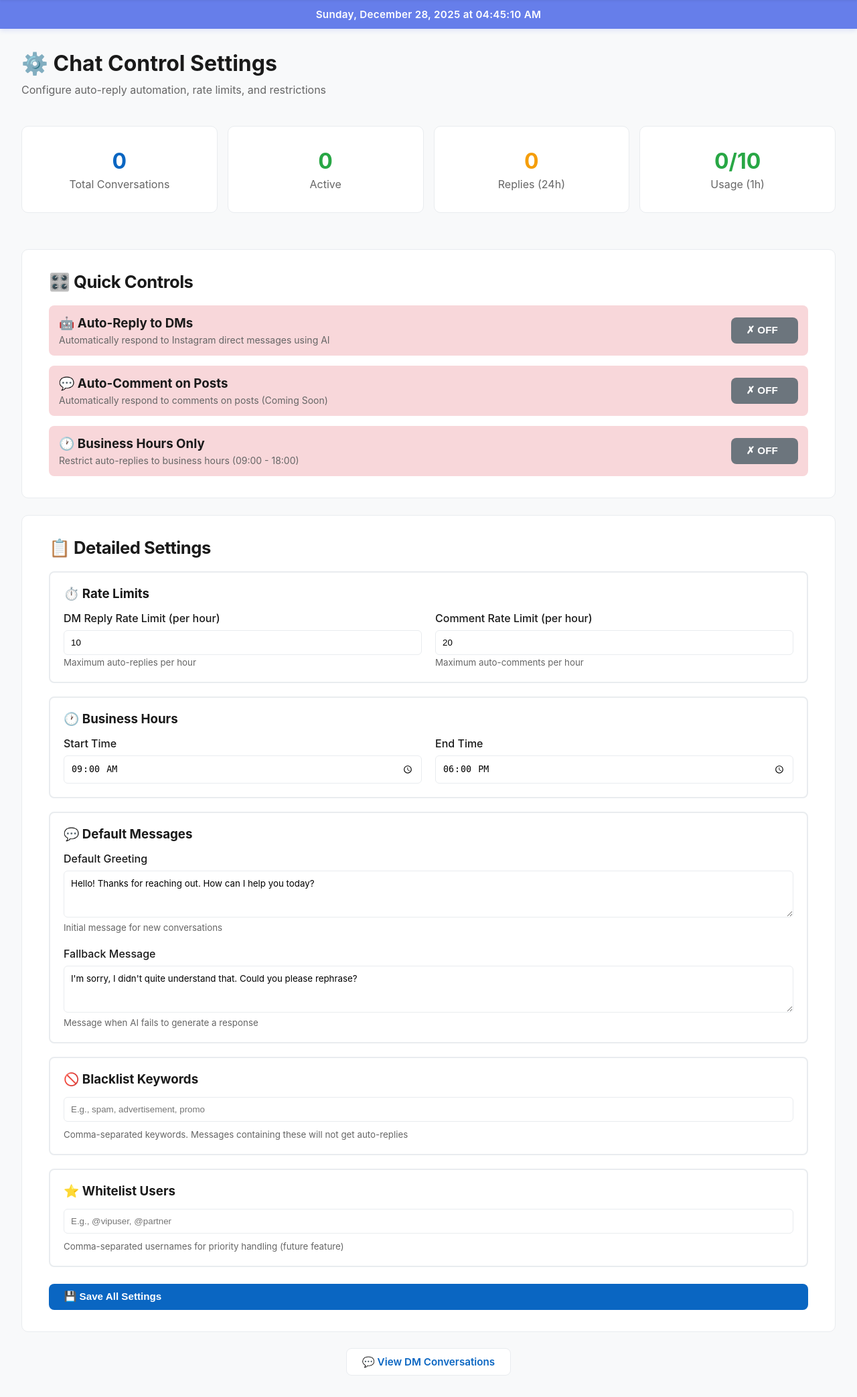
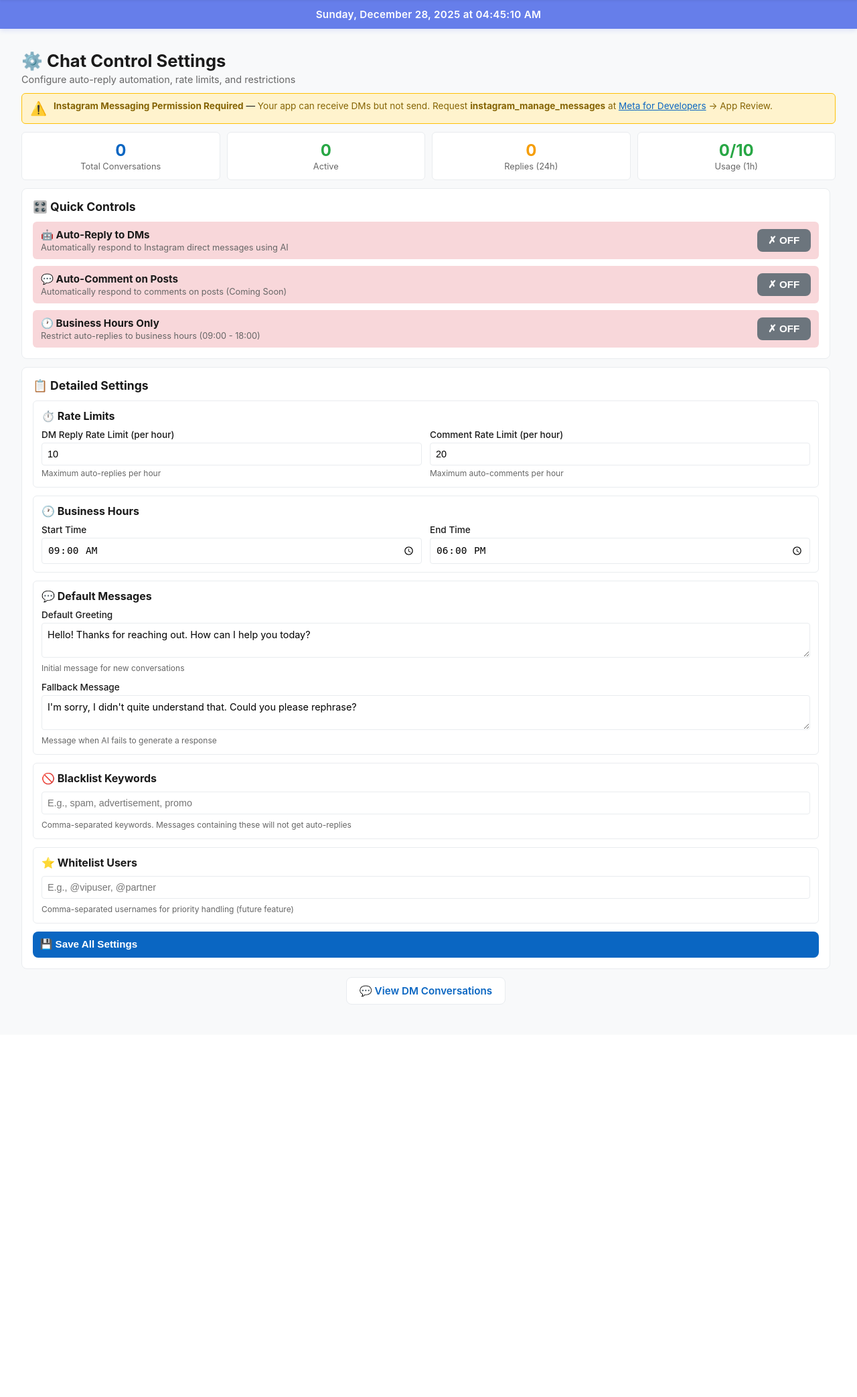
Before and after one commit to Jayesh-P006/1st-Deployement, a Flask app: page /settings/ in a window 1280 px wide; the page is wider, and only the part inside the window is pictured. Shown: the part 92-2178 px from the top of that part at 67% size. After the commit the page ends 1592 px from the top of that part, so only its background shows below. Run offline with Flask 3, Linux system fonts and the light colour scheme; the visitor is signed in with stand-in values (Sample User, id 1); data comes from the database, SQL or seed files in the repository; data that the repository does not hold is empty.

Commit message:
minnor frontend changes

```diff
--- a/app/static/css/style.css
+++ b/app/static/css/style.css
@@ -153,6 +153,12 @@ body {font-family: -apple-system, BlinkMacSystemFont, 'Segoe UI', Roboto, Oxygen
 .dm-composer textarea {flex: 1; border: 1.5px solid #dde1e6; border-radius: 10px; padding: 10px 12px; font-size: 0.95rem; resize: none; height: 48px; font-family: inherit;}
 .dm-composer textarea:focus {outline: none; border-color: #0a66c2; box-shadow: 0 0 0 3px rgba(10,102,194,0.12);}
 
+/* Custom Scrollbar */
+::-webkit-scrollbar {width: 8px; height: 8px;}
+::-webkit-scrollbar-track {background: #f1f3f5; border-radius: 4px;}
+::-webkit-scrollbar-thumb {background: #adb5bd; border-radius: 4px;}
+::-webkit-scrollbar-thumb:hover {background: #868e96;}
+
 @media (max-width: 960px) {
 	.dm-shell {grid-template-columns: 1fr;}
 	.dm-list {max-height: 240px;}
--- a/app/templates/settings/chat_controls.html
+++ b/app/templates/settings/chat_controls.html
@@ -3,64 +3,77 @@
 {% block title %}Chat Control Settings{% endblock %}
 
 {% block content %}
-<div style="margin-bottom: 20px;">
-  <h1 style="margin-bottom: 10px;">⚙️ Chat Control Settings</h1>
-  <p style="color: #666;">Configure auto-reply automation, rate limits, and restrictions</p>
+<div style="display: flex; flex-direction: column; height: calc(100vh - 140px); overflow: hidden;">
+  <!-- Fixed Header -->
+  <div style="flex-shrink: 0; margin-bottom: 12px;">
+    <h1 style="margin: 0 0 4px 0; font-size: 1.6rem;">⚙️ Chat Control Settings</h1>
+    <p style="color: #666; font-size: 0.9rem; margin: 0;">Configure auto-reply automation, rate limits, and restrictions</p>
+  </div>
+
+  <!-- Instagram API Permission Notice -->
+  <div style="background: #fff3cd; border: 1.5px solid #ffc107; border-radius: 6px; padding: 10px 12px; margin-bottom: 12px; display: flex; gap: 10px; flex-shrink: 0;">
+    <div style="font-size: 20px; flex-shrink: 0;">⚠️</div>
+    <div style="font-size: 0.85rem;">
+      <strong style="color: #856404;">Instagram Messaging Permission Required</strong> —
+      <span style="color: #856404;">Your app can receive DMs but not send. Request <strong>instagram_manage_messages</strong> at <a href="https://developers.facebook.com/apps/" target="_blank" style="color: #0a66c2;">Meta for Developers</a> → App Review.</span>
+    </div>
   </div>
 
   <!-- Statistics Dashboard -->
-<div style="display: grid; grid-template-columns: repeat(auto-fit, minmax(200px, 1fr)); gap: 15px; margin-bottom: 30px;">
-  <div class="card" style="text-align: center;">
-    <div style="font-size: 32px; font-weight: bold; color: #0a66c2;">{{ stats.total_conversations }}</div>
-    <div style="color: #666; margin-top: 5px;">Total Conversations</div>
+  <div style="display: grid; grid-template-columns: repeat(4, 1fr); gap: 10px; margin-bottom: 12px; flex-shrink: 0;">
+    <div style="background: #fff; padding: 12px; border-radius: 6px; border: 1px solid #e9ecef; text-align: center;">
+      <div style="font-size: 24px; font-weight: bold; color: #0a66c2;">{{ stats.total_conversations }}</div>
+      <div style="color: #666; margin-top: 2px; font-size: 0.8rem;">Total Conversations</div>
     </div>
-  <div class="card" style="text-align: center;">
-    <div style="font-size: 32px; font-weight: bold; color: #28a745;">{{ stats.active_conversations }}</div>
-    <div style="color: #666; margin-top: 5px;">Active</div>
+    <div style="background: #fff; padding: 12px; border-radius: 6px; border: 1px solid #e9ecef; text-align: center;">
+      <div style="font-size: 24px; font-weight: bold; color: #28a745;">{{ stats.active_conversations }}</div>
+      <div style="color: #666; margin-top: 2px; font-size: 0.8rem;">Active</div>
     </div>
-  <div class="card" style="text-align: center;">
-    <div style="font-size: 32px; font-weight: bold; color: #f59e0b;">{{ stats.auto_replies_24h }}</div>
-    <div style="color: #666; margin-top: 5px;">Replies (24h)</div>
+    <div style="background: #fff; padding: 12px; border-radius: 6px; border: 1px solid #e9ecef; text-align: center;">
+      <div style="font-size: 24px; font-weight: bold; color: #f59e0b;">{{ stats.auto_replies_24h }}</div>
+      <div style="color: #666; margin-top: 2px; font-size: 0.8rem;">Replies (24h)</div>
     </div>
-  <div class="card" style="text-align: center;">
-    <div style="font-size: 32px; font-weight: bold; color: {% if stats.remaining_1h > 0 %}#28a745{% else %}#dc3545{% endif %};">
+    <div style="background: #fff; padding: 12px; border-radius: 6px; border: 1px solid #e9ecef; text-align: center;">
+      <div style="font-size: 24px; font-weight: bold; color: {% if stats.remaining_1h > 0 %}#28a745{% else %}#dc3545{% endif %};">
         {{ stats.auto_replies_1h }}/{{ stats.rate_limit_1h }}
       </div>
-    <div style="color: #666; margin-top: 5px;">Usage (1h)</div>
+      <div style="color: #666; margin-top: 2px; font-size: 0.8rem;">Usage (1h)</div>
     </div>
   </div>
 
+  <!-- Scrollable Content Area -->
+  <div style="flex: 1; overflow-y: auto; padding-right: 8px;">
     <!-- Quick Toggles -->
-<div class="card" style="margin-bottom: 25px;">
-  <h2 style="margin-bottom: 20px;">🎛️ Quick Controls</h2>
+    <div style="background: #fff; border-radius: 8px; padding: 16px; border: 1px solid #e9ecef; margin-bottom: 12px;">
+      <h2 style="margin: 0 0 12px 0; font-size: 1.1rem;">🎛️ Quick Controls</h2>
 
-  <div style="display: grid; gap: 15px;">
-    <form method="POST" action="{{ url_for('settings.toggle_setting', setting_name='auto_reply') }}" style="display: flex; align-items: center; justify-content: space-between; padding: 15px; background: {% if settings.auto_reply_enabled %}#d4edda{% else %}#f8d7da{% endif %}; border-radius: 8px;">
+      <div style="display: grid; gap: 10px;">
+        <form method="POST" action="{{ url_for('settings.toggle_setting', setting_name='auto_reply') }}" style="display: flex; align-items: center; justify-content: space-between; padding: 10px 12px; background: {% if settings.auto_reply_enabled %}#d4edda{% else %}#f8d7da{% endif %}; border-radius: 6px;">
           <div>
-        <h3 style="margin: 0 0 5px 0;">🤖 Auto-Reply to DMs</h3>
-        <p style="margin: 0; color: #666; font-size: 14px;">Automatically respond to Instagram direct messages using AI</p>
+            <h3 style="margin: 0 0 2px 0; font-size: 0.95rem;">🤖 Auto-Reply to DMs</h3>
+            <p style="margin: 0; color: #666; font-size: 0.8rem;">Automatically respond to Instagram direct messages using AI</p>
           </div>
-      <button type="submit" class="btn" style="background: {% if settings.auto_reply_enabled %}#28a745{% else %}#6c757d{% endif %}; color: #fff; min-width: 100px;">
+          <button type="submit" class="btn" style="background: {% if settings.auto_reply_enabled %}#28a745{% else %}#6c757d{% endif %}; color: #fff; min-width: 80px; padding: 0.5rem 1rem;">
             {% if settings.auto_reply_enabled %}✓ ON{% else %}✗ OFF{% endif %}
           </button>
         </form>
 
-    <form method="POST" action="{{ url_for('settings.toggle_setting', setting_name='auto_comment') }}" style="display: flex; align-items: center; justify-content: space-between; padding: 15px; background: {% if settings.auto_comment_enabled %}#d4edda{% else %}#f8d7da{% endif %}; border-radius: 8px;">
+        <form method="POST" action="{{ url_for('settings.toggle_setting', setting_name='auto_comment') }}" style="display: flex; align-items: center; justify-content: space-between; padding: 10px 12px; background: {% if settings.auto_comment_enabled %}#d4edda{% else %}#f8d7da{% endif %}; border-radius: 6px;">
           <div>
-        <h3 style="margin: 0 0 5px 0;">💬 Auto-Comment on Posts</h3>
-        <p style="margin: 0; color: #666; font-size: 14px;">Automatically respond to comments on posts (Coming Soon)</p>
+            <h3 style="margin: 0 0 2px 0; font-size: 0.95rem;">💬 Auto-Comment on Posts</h3>
+            <p style="margin: 0; color: #666; font-size: 0.8rem;">Automatically respond to comments on posts (Coming Soon)</p>
           </div>
-      <button type="submit" class="btn" style="background: {% if settings.auto_comment_enabled %}#28a745{% else %}#6c757d{% endif %}; color: #fff; min-width: 100px;">
+          <button type="submit" class="btn" style="background: {% if settings.auto_comment_enabled %}#28a745{% else %}#6c757d{% endif %}; color: #fff; min-width: 80px; padding: 0.5rem 1rem;">
             {% if settings.auto_comment_enabled %}✓ ON{% else %}✗ OFF{% endif %}
           </button>
         </form>
 
-    <form method="POST" action="{{ url_for('settings.toggle_setting', setting_name='business_hours') }}" style="display: flex; align-items: center; justify-content: space-between; padding: 15px; background: {% if settings.business_hours_only %}#d4edda{% else %}#f8d7da{% endif %}; border-radius: 8px;">
+        <form method="POST" action="{{ url_for('settings.toggle_setting', setting_name='business_hours') }}" style="display: flex; align-items: center; justify-content: space-between; padding: 10px 12px; background: {% if settings.business_hours_only %}#d4edda{% else %}#f8d7da{% endif %}; border-radius: 6px;">
           <div>
-        <h3 style="margin: 0 0 5px 0;">🕐 Business Hours Only</h3>
-        <p style="margin: 0; color: #666; font-size: 14px;">Restrict auto-replies to business hours ({{ settings.business_hours_start }} - {{ settings.business_hours_end }})</p>
+            <h3 style="margin: 0 0 2px 0; font-size: 0.95rem;">🕐 Business Hours Only</h3>
+            <p style="margin: 0; color: #666; font-size: 0.8rem;">Restrict auto-replies to business hours ({{ settings.business_hours_start }} - {{ settings.business_hours_end }})</p>
           </div>
-      <button type="submit" class="btn" style="background: {% if settings.business_hours_only %}#28a745{% else %}#6c757d{% endif %}; color: #fff; min-width: 100px;">
+          <button type="submit" class="btn" style="background: {% if settings.business_hours_only %}#28a745{% else %}#6c757d{% endif %}; color: #fff; min-width: 80px; padding: 0.5rem 1rem;">
             {% if settings.business_hours_only %}✓ ON{% else %}✗ OFF{% endif %}
           </button>
         </form>
@@ -68,95 +81,97 @@
     </div>
 
     <!-- Detailed Settings Form -->
-<div class="card">
-  <h2 style="margin-bottom: 20px;">📋 Detailed Settings</h2>
+    <div style="background: #fff; border-radius: 8px; padding: 16px; border: 1px solid #e9ecef; margin-bottom: 12px;">
+      <h2 style="margin: 0 0 12px 0; font-size: 1.1rem;">📋 Detailed Settings</h2>
 
       <form method="POST" action="{{ url_for('settings.update_settings') }}">
 
-    <div style="border: 2px solid #e9ecef; border-radius: 8px; padding: 20px; margin-bottom: 20px;">
-      <h3 style="margin-bottom: 15px;">⏱️ Rate Limits</h3>
+        <div style="border: 1.5px solid #e9ecef; border-radius: 6px; padding: 12px; margin-bottom: 12px;">
+          <h3 style="margin: 0 0 10px 0; font-size: 1rem;">⏱️ Rate Limits</h3>
 
-      <div style="display: grid; grid-template-columns: 1fr 1fr; gap: 20px;">
+          <div style="display: grid; grid-template-columns: 1fr 1fr; gap: 12px;">
             <div>
-          <label style="display: block; margin-bottom: 8px; font-weight: 500;">DM Reply Rate Limit (per hour)</label>
+              <label style="display: block; margin-bottom: 4px; font-weight: 500; font-size: 0.85rem;">DM Reply Rate Limit (per hour)</label>
               <input type="number" name="reply_rate_limit" value="{{ settings.reply_rate_limit }}" min="1" max="100"
-                 style="width: 100%; padding: 10px; border: 1.5px solid #e9ecef; border-radius: 6px;">
-          <small style="color: #666;">Maximum auto-replies per hour</small>
+                     style="width: 100%; padding: 8px; border: 1.5px solid #e9ecef; border-radius: 4px; font-size: 0.9rem;">
+              <small style="color: #666; font-size: 0.75rem;">Maximum auto-replies per hour</small>
             </div>
 
             <div>
-          <label style="display: block; margin-bottom: 8px; font-weight: 500;">Comment Rate Limit (per hour)</label>
+              <label style="display: block; margin-bottom: 4px; font-weight: 500; font-size: 0.85rem;">Comment Rate Limit (per hour)</label>
               <input type="number" name="comment_rate_limit" value="{{ settings.comment_rate_limit }}" min="1" max="100"
-                 style="width: 100%; padding: 10px; border: 1.5px solid #e9ecef; border-radius: 6px;">
-          <small style="color: #666;">Maximum auto-comments per hour</small>
+                     style="width: 100%; padding: 8px; border: 1.5px solid #e9ecef; border-radius: 4px; font-size: 0.9rem;">
+              <small style="color: #666; font-size: 0.75rem;">Maximum auto-comments per hour</small>
             </div>
           </div>
         </div>
 
-    <div style="border: 2px solid #e9ecef; border-radius: 8px; padding: 20px; margin-bottom: 20px;">
-      <h3 style="margin-bottom: 15px;">🕐 Business Hours</h3>
+        <div style="border: 1.5px solid #e9ecef; border-radius: 6px; padding: 12px; margin-bottom: 12px;">
+          <h3 style="margin: 0 0 10px 0; font-size: 1rem;">🕐 Business Hours</h3>
 
-      <div style="display: grid; grid-template-columns: 1fr 1fr; gap: 20px;">
+          <div style="display: grid; grid-template-columns: 1fr 1fr; gap: 12px;">
             <div>
-          <label style="display: block; margin-bottom: 8px; font-weight: 500;">Start Time</label>
+              <label style="display: block; margin-bottom: 4px; font-weight: 500; font-size: 0.85rem;">Start Time</label>
               <input type="time" name="business_hours_start" value="{{ settings.business_hours_start }}"
-                 style="width: 100%; padding: 10px; border: 1.5px solid #e9ecef; border-radius: 6px;">
+                     style="width: 100%; padding: 8px; border: 1.5px solid #e9ecef; border-radius: 4px; font-size: 0.9rem;">
             </div>
 
             <div>
-          <label style="display: block; margin-bottom: 8px; font-weight: 500;">End Time</label>
+              <label style="display: block; margin-bottom: 4px; font-weight: 500; font-size: 0.85rem;">End Time</label>
               <input type="time" name="business_hours_end" value="{{ settings.business_hours_end }}"
-                 style="width: 100%; padding: 10px; border: 1.5px solid #e9ecef; border-radius: 6px;">
+                     style="width: 100%; padding: 8px; border: 1.5px solid #e9ecef; border-radius: 4px; font-size: 0.9rem;">
             </div>
           </div>
         </div>
 
-    <div style="border: 2px solid #e9ecef; border-radius: 8px; padding: 20px; margin-bottom: 20px;">
-      <h3 style="margin-bottom: 15px;">💬 Default Messages</h3>
+        <div style="border: 1.5px solid #e9ecef; border-radius: 6px; padding: 12px; margin-bottom: 12px;">
+          <h3 style="margin: 0 0 10px 0; font-size: 1rem;">💬 Default Messages</h3>
 
-      <div style="margin-bottom: 20px;">
-        <label style="display: block; margin-bottom: 8px; font-weight: 500;">Default Greeting</label>
-        <textarea name="default_greeting" rows="3"
-                  style="width: 100%; padding: 10px; border: 1.5px solid #e9ecef; border-radius: 6px; font-family: inherit;">{{ settings.default_greeting }}</textarea>
-        <small style="color: #666;">Initial message for new conversations</small>
+          <div style="margin-bottom: 12px;">
+            <label style="display: block; margin-bottom: 4px; font-weight: 500; font-size: 0.85rem;">Default Greeting</label>
+            <textarea name="default_greeting" rows="2"
+                      style="width: 100%; padding: 8px; border: 1.5px solid #e9ecef; border-radius: 4px; font-family: inherit; font-size: 0.9rem;">{{ settings.default_greeting }}</textarea>
+            <small style="color: #666; font-size: 0.75rem;">Initial message for new conversations</small>
           </div>
 
           <div>
-        <label style="display: block; margin-bottom: 8px; font-weight: 500;">Fallback Message</label>
-        <textarea name="fallback_message" rows="3"
-                  style="width: 100%; padding: 10px; border: 1.5px solid #e9ecef; border-radius: 6px; font-family: inherit;">{{ settings.fallback_message }}</textarea>
-        <small style="color: #666;">Message when AI fails to generate a response</small>
+            <label style="display: block; margin-bottom: 4px; font-weight: 500; font-size: 0.85rem;">Fallback Message</label>
+            <textarea name="fallback_message" rows="2"
+                      style="width: 100%; padding: 8px; border: 1.5px solid #e9ecef; border-radius: 4px; font-family: inherit; font-size: 0.9rem;">{{ settings.fallback_message }}</textarea>
+            <small style="color: #666; font-size: 0.75rem;">Message when AI fails to generate a response</small>
           </div>
         </div>
 
-    <div style="border: 2px solid #e9ecef; border-radius: 8px; padding: 20px; margin-bottom: 20px;">
-      <h3 style="margin-bottom: 15px;">🚫 Blacklist Keywords</h3>
+        <div style="border: 1.5px solid #e9ecef; border-radius: 6px; padding: 12px; margin-bottom: 12px;">
+          <h3 style="margin: 0 0 10px 0; font-size: 1rem;">🚫 Blacklist Keywords</h3>
 
           <input type="text" name="blacklist_keywords" value="{{ blacklist|join(', ') }}"
                  placeholder="E.g., spam, advertisement, promo"
-             style="width: 100%; padding: 10px; border: 1.5px solid #e9ecef; border-radius: 6px; margin-bottom: 8px;">
-      <small style="color: #666;">Comma-separated keywords. Messages containing these will not get auto-replies</small>
+                 style="width: 100%; padding: 8px; border: 1.5px solid #e9ecef; border-radius: 4px; margin-bottom: 4px; font-size: 0.9rem;">
+          <small style="color: #666; font-size: 0.75rem;">Comma-separated keywords. Messages containing these will not get auto-replies</small>
         </div>
 
-    <div style="border: 2px solid #e9ecef; border-radius: 8px; padding: 20px; margin-bottom: 25px;">
-      <h3 style="margin-bottom: 15px;">⭐ Whitelist Users</h3>
+        <div style="border: 1.5px solid #e9ecef; border-radius: 6px; padding: 12px; margin-bottom: 12px;">
+          <h3 style="margin: 0 0 10px 0; font-size: 1rem;">⭐ Whitelist Users</h3>
 
           <input type="text" name="whitelist_users" value="{{ whitelist|join(', ') }}"
                  placeholder="E.g., @vipuser, @partner"
-             style="width: 100%; padding: 10px; border: 1.5px solid #e9ecef; border-radius: 6px; margin-bottom: 8px;">
-      <small style="color: #666;">Comma-separated usernames for priority handling (future feature)</small>
+                 style="width: 100%; padding: 8px; border: 1.5px solid #e9ecef; border-radius: 4px; margin-bottom: 4px; font-size: 0.9rem;">
+          <small style="color: #666; font-size: 0.75rem;">Comma-separated usernames for priority handling (future feature)</small>
         </div>
 
-    <button type="submit" class="btn" style="background: #0a66c2; color: #fff; width: 100%;">
+        <button type="submit" class="btn" style="background: #0a66c2; color: #fff; width: 100%; padding: 0.65rem;">
           💾 Save All Settings
         </button>
       </form>
     </div>
 
-<div style="margin-top: 20px; text-align: center;">
-  <a href="{{ url_for('settings.conversations') }}" class="btn secondary">
+    <div style="text-align: center; margin-bottom: 12px;">
+      <a href="{{ url_for('settings.conversations') }}" class="btn secondary" style="padding: 0.65rem 1.2rem;">
         💬 View DM Conversations
       </a>
+    </div>
+  </div>
 </div>
 {% endblock %}
 
```
Also changed, not shown: app/social/instagram_webhooks.py (+12 -0 lines). Lines whose indentation alone changed are shown as unchanged.
